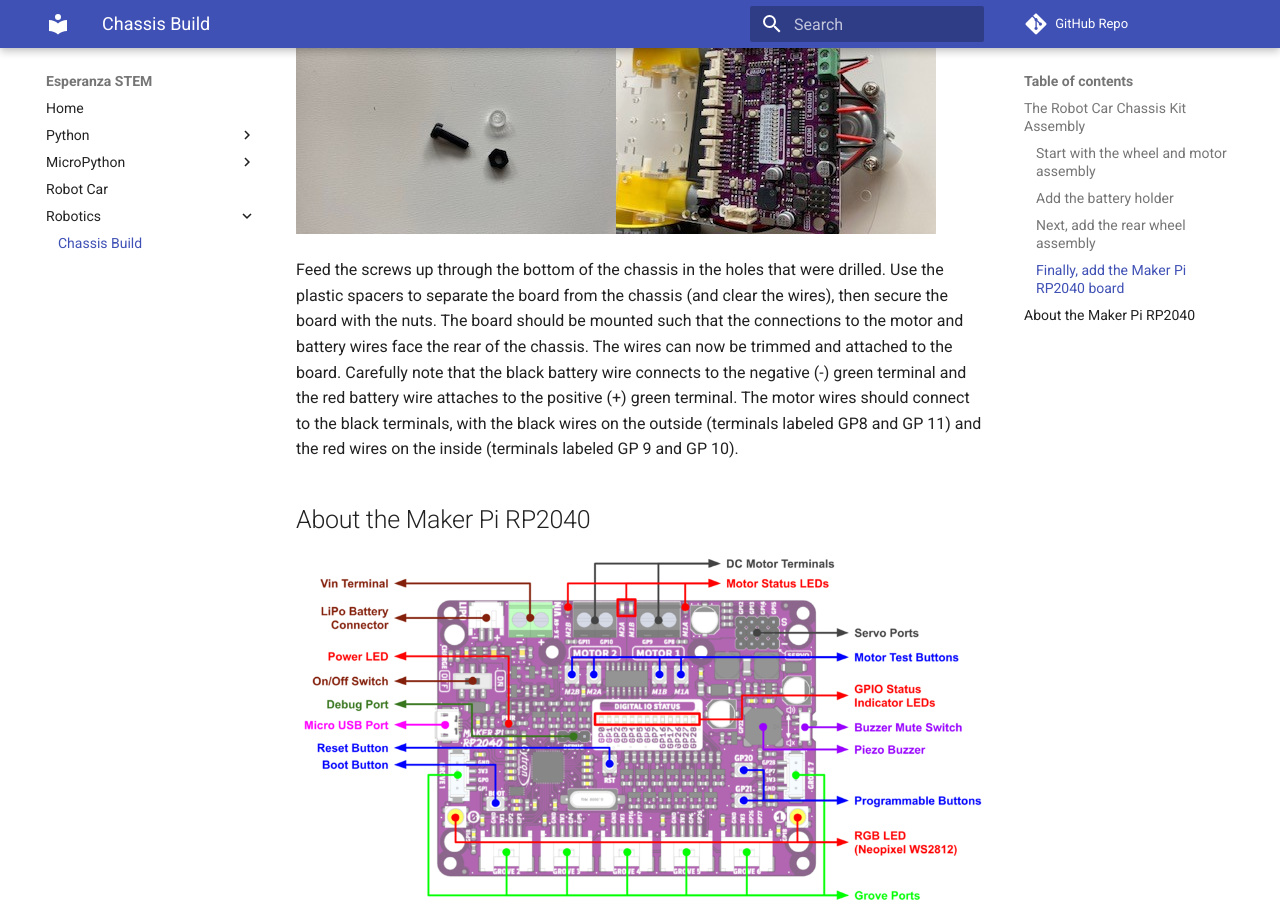
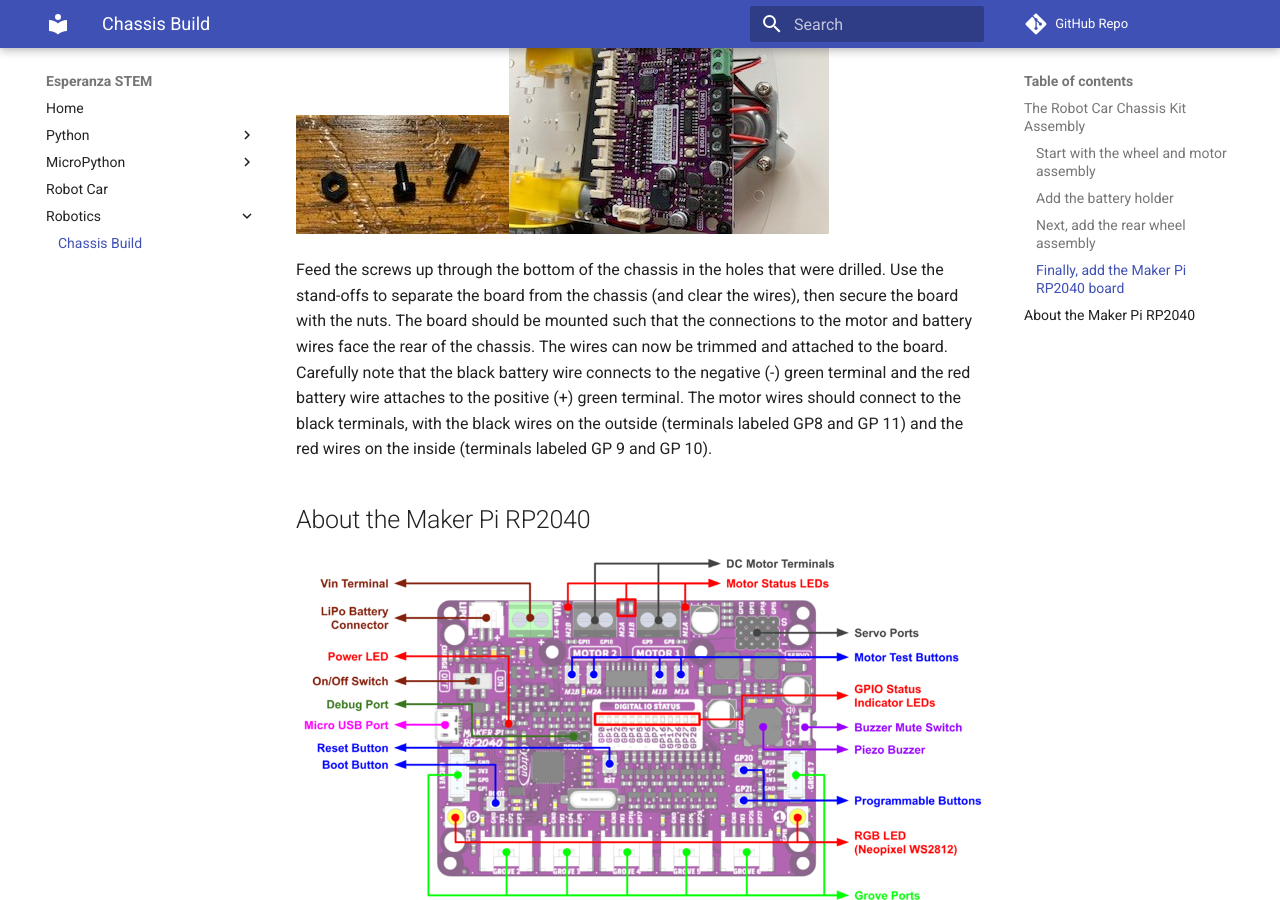
Before and after one commit to jetannenbaum/esperanzaSTEM, an MkDocs documentation site: the page built from docs/robotics/chassisBuild.md, in a window 1280 px wide and 900 px high, scrolled down 1920 px. Built offline with MkDocs 1.6.1 and Material for MkDocs 9.7.7, drawn with Linux system fonts in a browser that asks for light colours; comment, search, counter and statistics services are not loaded.

Commit message:
Changed spacers to standoffs

```diff
--- a/docs/robotics/chassisBuild.md
+++ b/docs/robotics/chassisBuild.md
@@ -26,9 +26,9 @@
 
 ### Finally, add the Maker Pi RP2040 board
 
-![Nut and Bolt](./img/NutAndBolt.jpg)![Rear Wire View](./img/RearWires.jpg)
+![Nut Bolt Standoff](./img/NutBoltStandoff.jpg)![Rear Wire View](./img/RearWires.jpg)
 
-Feed the screws up through the bottom of the chassis in the holes that were drilled.  Use the plastic spacers to separate the board from the chassis (and clear the wires), then secure the board with the nuts.  The board should be mounted such that the connections to the motor and battery wires face the rear of the chassis.  The wires can now be trimmed and attached to the board.  Carefully note that the black battery wire connects to the negative (-) green terminal and the red battery wire attaches to the positive (+) green terminal.  The motor wires should connect to the black terminals, with the black wires on the outside (terminals labeled GP8 and GP 11) and the red wires on the inside (terminals labeled GP 9 and GP 10).
+Feed the screws up through the bottom of the chassis in the holes that were drilled.  Use the stand-offs to separate the board from the chassis (and clear the wires), then secure the board with the nuts.  The board should be mounted such that the connections to the motor and battery wires face the rear of the chassis.  The wires can now be trimmed and attached to the board.  Carefully note that the black battery wire connects to the negative (-) green terminal and the red battery wire attaches to the positive (+) green terminal.  The motor wires should connect to the black terminals, with the black wires on the outside (terminals labeled GP8 and GP 11) and the red wires on the inside (terminals labeled GP 9 and GP 10).
 
 ## About the Maker Pi RP2040
 
```
Also changed, not shown: docs/robotics/img/NutBoltStandoff.jpg (added).
